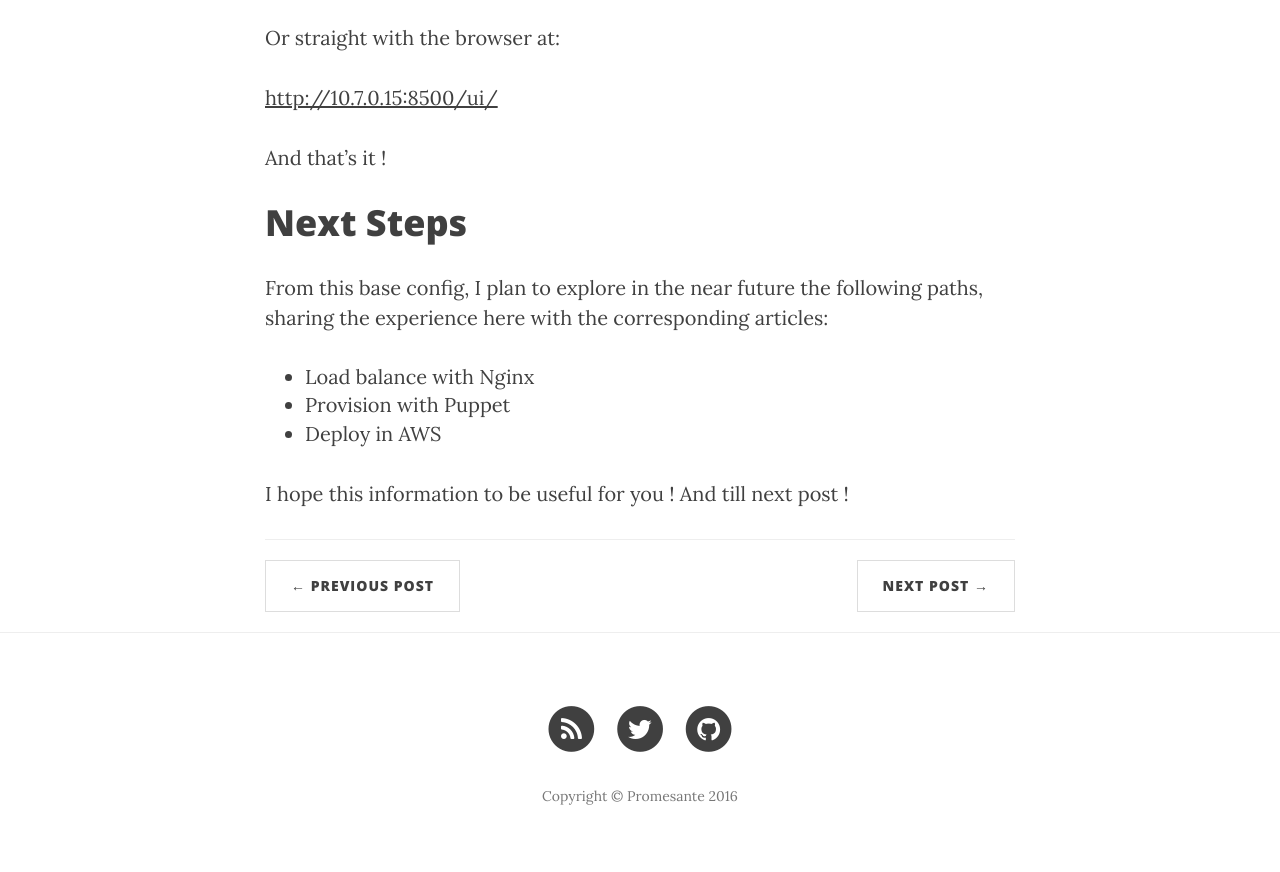
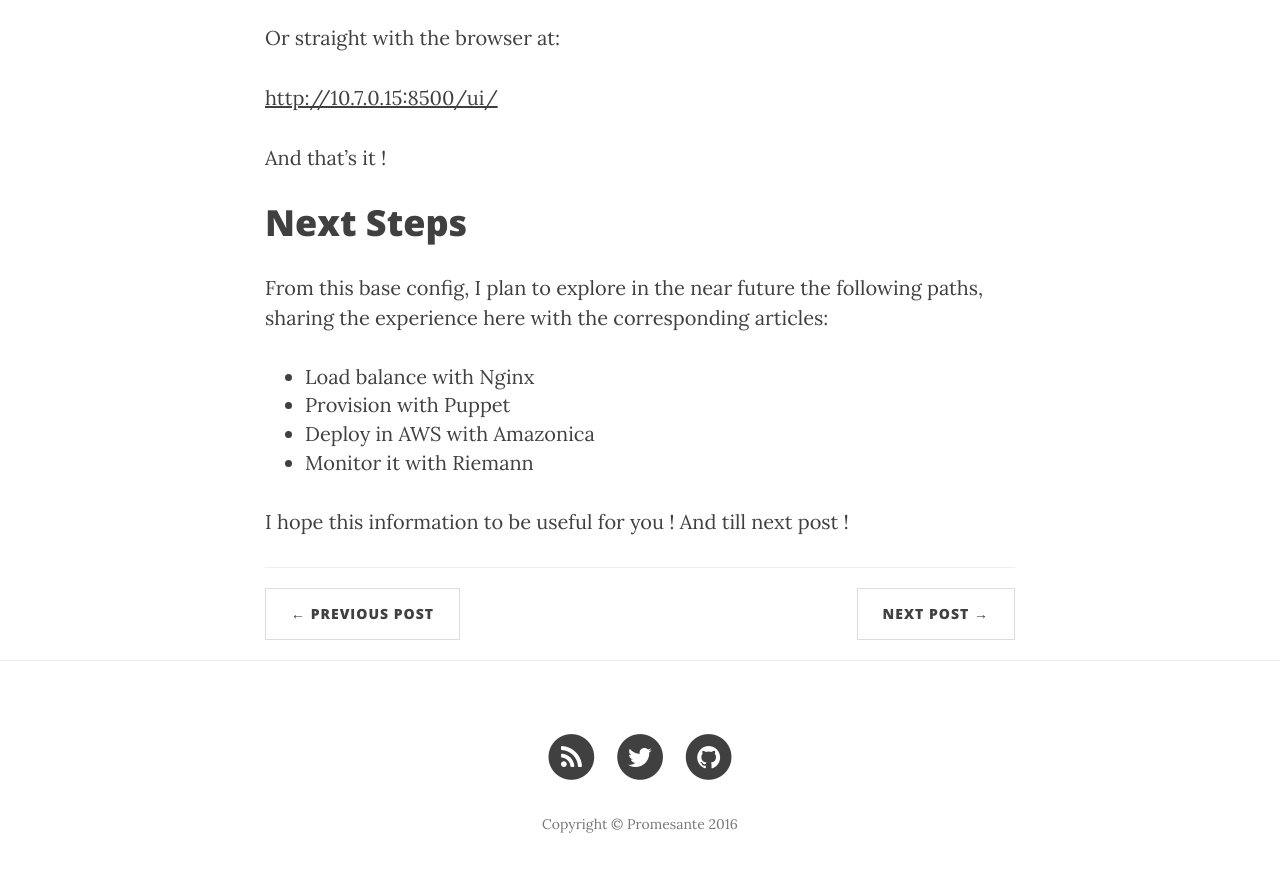
Before and after one commit to promesante/promesante.github.io, a Jekyll site: the page built from _posts/2016-08-31-nomad_with_consul_and_haproxy.md, in a window 1280 px wide and 900 px high, scrolled down 3353 px. Shown: the top 872 px of the window. Built offline with Jekyll 4.4.1, drawn with Linux system fonts in a browser that asks for light colours; nearby versions of some CDN libraries; comment, search, counter and statistics services are not loaded.

Commit message:
more fixes to article

```diff
--- a/_posts/2016-08-31-nomad_with_consul_and_haproxy.md
+++ b/_posts/2016-08-31-nomad_with_consul_and_haproxy.md
@@ -106,7 +106,8 @@ And that's it !
 From this base config, I plan to explore in the near future the following paths, sharing the experience here with the corresponding articles:
 
 * Load balance with Nginx
-* Provision with Puppet
-* Deploy in AWS
+* Provision with [Puppet](https://puppet.com/)
+* Deploy in AWS with [Amazonica](https://github.com/mcohen01/amazonica)
+* Monitor it with [Riemann](http://riemann.io/)
 
 I hope this information to be useful for you ! And till next post !
```
